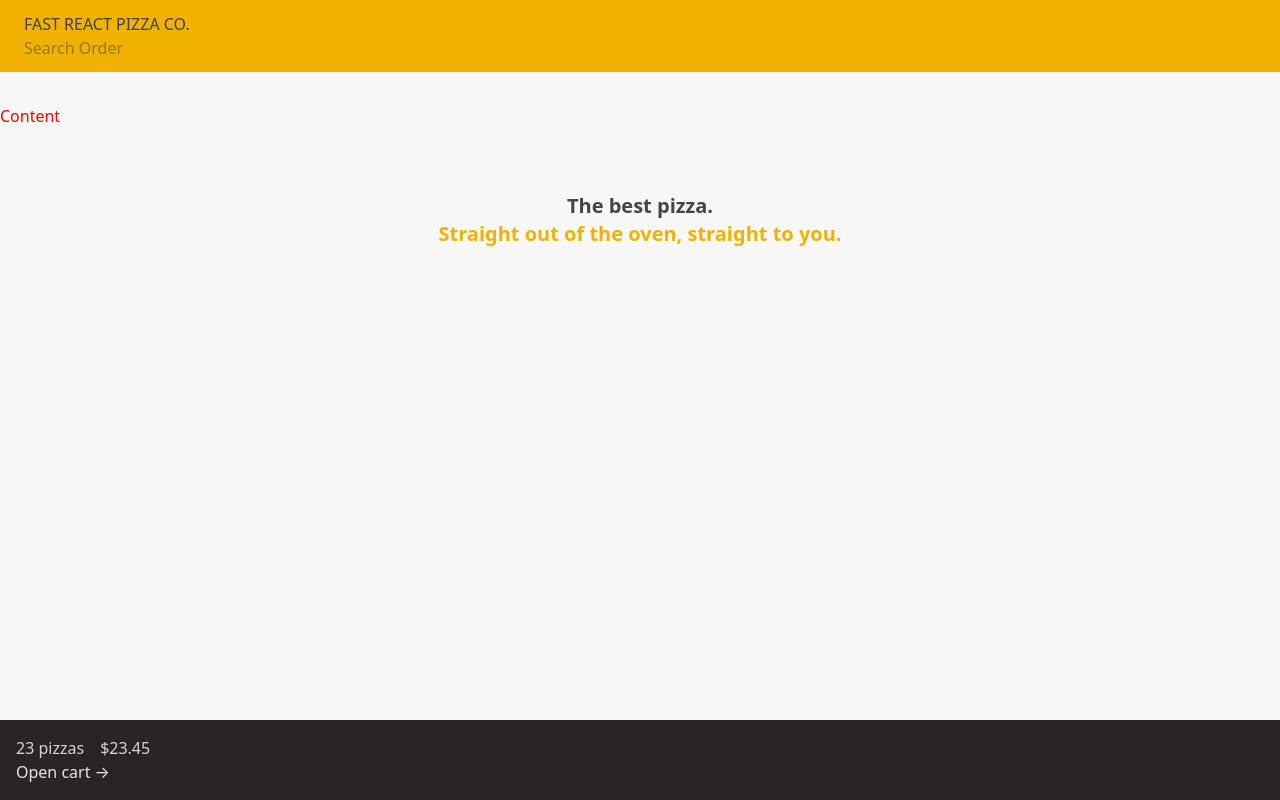
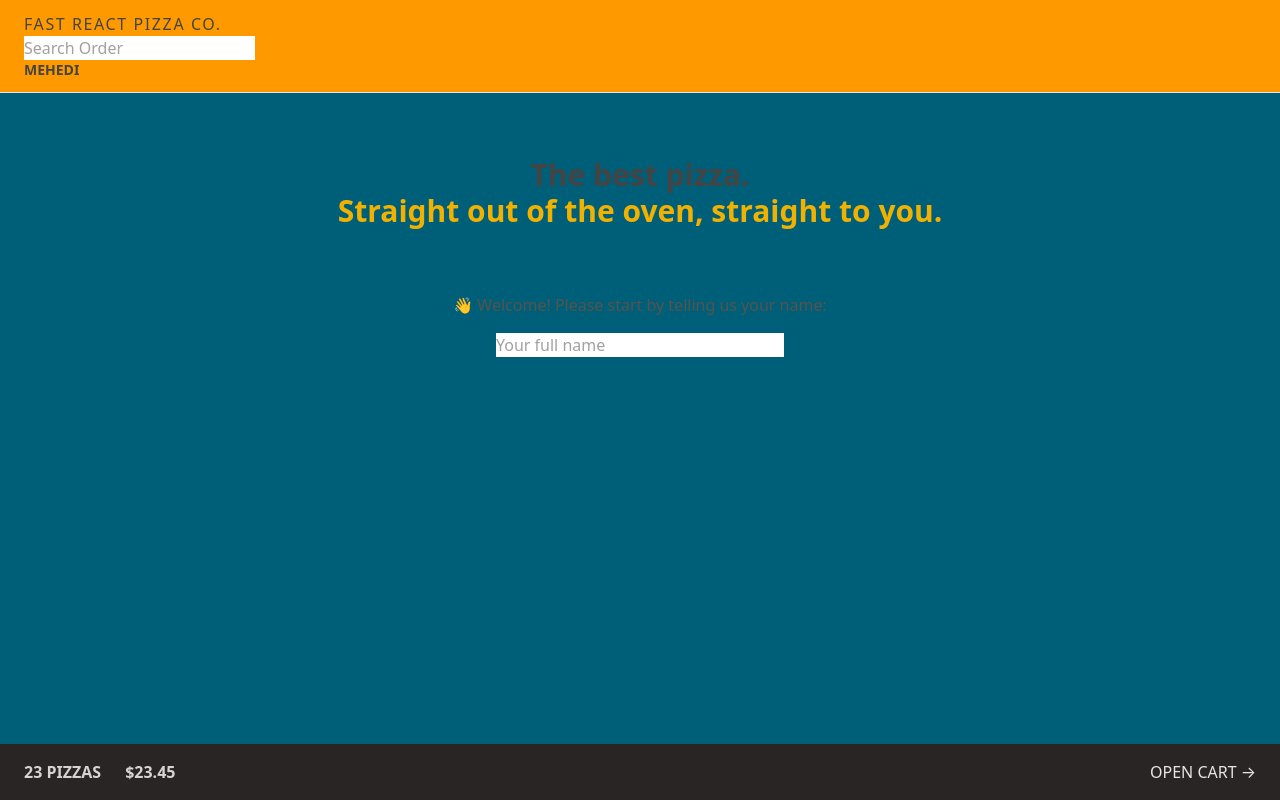
Before and after one commit to SecurityTalent/Fast-React-Pizza, a React (Vite) app: page / in a window 1280 px wide. Built offline with nearby package versions, Linux system fonts and the light colour scheme.

Commit message:
tailwindcss

```diff
--- a/src/App.jsx
+++ b/src/App.jsx
@@ -2,9 +2,7 @@
 import Home from './ui/Home'
 import Menu, { Loader as menuLoader } from './features/Menu/Menu'
 import Cart from './features/cart/Cart'
-import CreateOrder, {
-  Action as createOrderAction,
-} from './features/order/CreateOrder'
+import CreateOrder, { Action as createOrderAction } from './features/order/CreateOrder'
 import Order, { Loader as orderLoader } from './features/order/Order'
 import './App.css'
 import AppLayout from './ui/AppLayout'
@@ -43,7 +41,7 @@
     ],
   },
 ])
-// 55:00 Min
+// 01:15:00 Min
 
 function App() {
   return <RouterProvider router={router} />
--- a/src/features/cart/CartOverview.jsx
+++ b/src/features/cart/CartOverview.jsx
@@ -2,8 +2,8 @@
 
 function CartOverview() {
   return (
-    <div className='bg-stone-800 text-stone-200 p-4'>
-      <p className='text-stone-300 space-x-4'>
+    <div className='flex items-center justify-between bg-stone-800 text-stone-200 p-4 px-4 py-4 sm:px-6 text-sm uppercase text-stone-200 sm:px-6 md:text-base md:text-base'>
+      <p className='text-stone-300 space-x-4 font-semibold sm:space-x-6'>
         <span>23 pizzas</span>
         <span>$23.45</span>
       </p>
--- a/src/features/order/SearchOrder.jsx
+++ b/src/features/order/SearchOrder.jsx
@@ -19,6 +19,7 @@
         placeholder="Search Order"
         value={query}
         onChange={(e) => setQuery(e.target.value)}
+        className='bg-white'
       />
     </form>
   )
--- a/src/features/user/CreateUser.jsx
+++ b/src/features/user/CreateUser.jsx
@@ -8,14 +8,15 @@
   }
 
   return (
-    <form onSubmit={handleSubmit}>
-      <p>👋 Welcome! Please start by telling us your name:</p>
+    <form className='text-center' onSubmit={handleSubmit}>
+      <p className='mb-4 text-sm text-stone-600 md:text-base '>👋 Welcome! Please start by telling us your name:</p>
 
       <input
         type="text"
         placeholder="Your full name"
         value={username}
         onChange={(e) => setUsername(e.target.value)}
+        className='w-72 bg-white'
       />
 
       {username !== '' && (
--- a/src/features/user/UserName.jsx
+++ b/src/features/user/UserName.jsx
@@ -1,7 +1,7 @@
 
 function UserName() {
     return (
-        <div className="text-sm font-semibold hidden">Mehedi</div>
+        <div className="text-sm font-semibold hidden md:block">Mehedi</div>
     )
 }
 
--- a/src/ui/AppLayout.jsx
+++ b/src/ui/AppLayout.jsx
@@ -4,6 +4,7 @@
 import CartOverview from '../features/cart/CartOverview'
 import Header from './Header'
 import Loader from './Loader'
+import CreateUser from '../features/user/CreateUser'
 
 function AppLayout() {
   const navigation = useNavigation()
@@ -12,14 +13,15 @@
   // console.log(navigation)
 
   return (
-    <div className="layout">
+    <div className="grid h-screen grid-rows-[auto_1fr_auto]  bg-cyan-800 ">
       {isLoading && <Loader />}
 
       <Header />
 
-      <main>
-        <h1 style={{ color: 'red' }}>Content</h1>
+      <main className='overflow-scroll'>
         <Outlet />
+
+        <CreateUser />
       </main>
 
       <CartOverview />
--- a/src/ui/Header.jsx
+++ b/src/ui/Header.jsx
@@ -4,8 +4,9 @@
 
 function Header() {
   return (
-    <header className='bg-yellow-500 px-4 py-3 uppercase border-stone-200 sm:px-6'>
-      <Link to="/">Fast react Pizza co.</Link>
+    <header className='border-b border-stone-200 bg-amber-500 px-4 py-3 uppercase sm:px-6'>
+
+      <Link to="/" className='tracking-widest'>Fast react Pizza co.</Link>
 
       <SearchOrder />
 
@@ -14,4 +15,4 @@
   )
 }
 
-export default Header
+export default Header;
--- a/src/ui/Home.jsx
+++ b/src/ui/Home.jsx
@@ -1,14 +1,14 @@
 function Home() {
   return (
-    <div className="my-10 text-center sm:my-16">
-      <h1 className="mb-8 text-xl font-semibold">
+    <div className="my-10 text-center sm:my-16 px-4">
+      <h1 className="mb-8 text-xl font-semibold md:text-3xl">
         The best pizza.
         <br />
         <span className="text-yellow-500">
           Straight out of the oven, straight to you.
         </span>
-      </h1>
-    </div>
+      </h1 >
+    </div >
   )
 }
 
```
